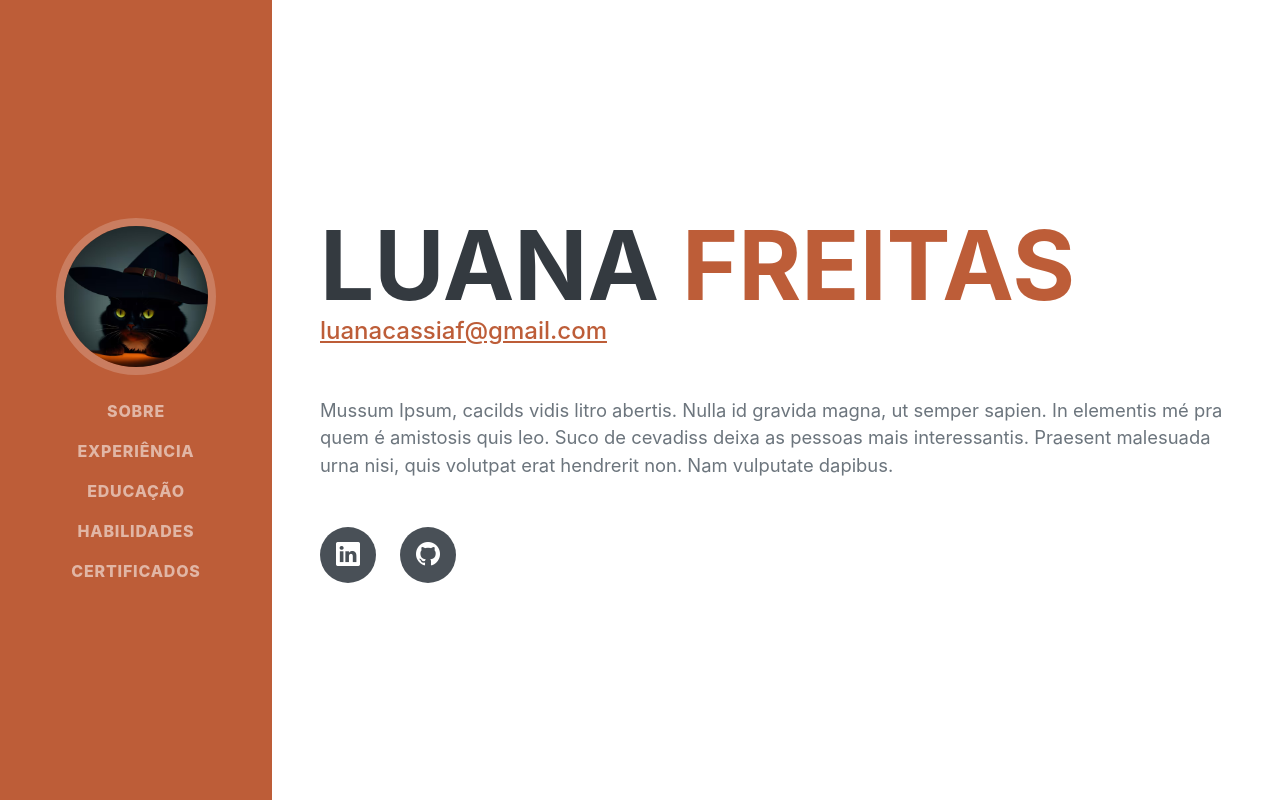
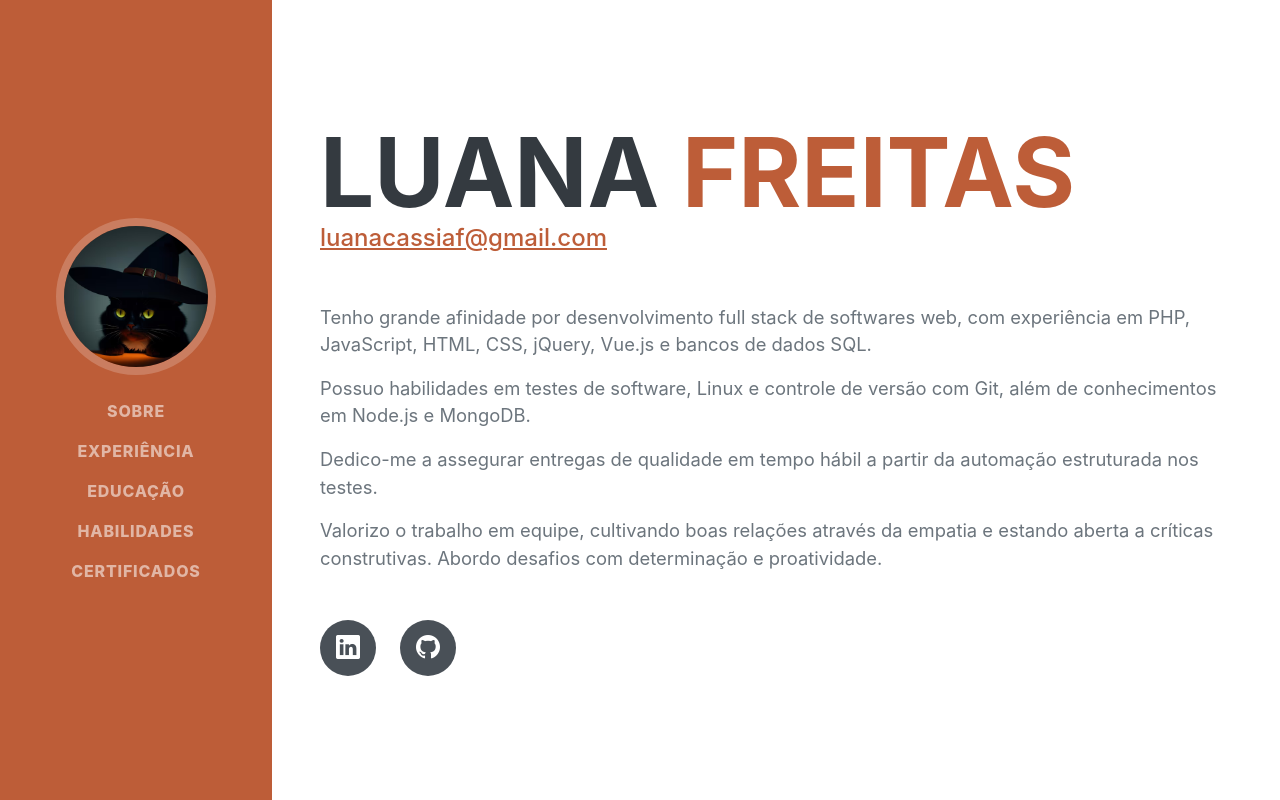
Before and after one commit to luanacassiaf/portfolio, a Vue app: page / in a window 1280 px wide. Built offline with nearby package versions, Linux system fonts and the light colour scheme; a web font is replaced by a local one.

Commit message:
style: Seção Sobre

```diff
--- a/src/views/AboutView.vue
+++ b/src/views/AboutView.vue
@@ -5,17 +5,43 @@
         Luana
         <span class="text-primary">Freitas</span>
       </h1>
+
       <div class="subheading mb-5">
         <a href="mailto:luanacassiaf@gmail.com">luanacassiaf@gmail.com</a>
       </div>
-			<p class="lead mb-5">Mussum Ipsum, cacilds vidis litro abertis. Nulla id gravida magna, ut semper sapien. In
-				elementis mé pra quem é amistosis quis leo. Suco de cevadiss deixa as pessoas mais interessantis. Praesent
-				malesuada urna nisi, quis volutpat erat hendrerit non. Nam vulputate dapibus.</p>
+
+      <p class="lead">
+        Tenho grande afinidade por desenvolvimento full stack de softwares web,
+        com experiência em PHP, JavaScript, HTML, CSS, jQuery, Vue.js e bancos
+        de dados SQL.
+      </p>
+      <p class="lead">
+        Possuo habilidades em testes de software, Linux e controle de versão com
+        Git, além de conhecimentos em Node.js e MongoDB.
+      </p>
+      <p class="lead">
+        Dedico-me a assegurar entregas de qualidade em tempo hábil a partir da
+        automação estruturada nos testes.
+      </p>
+      <p class="lead mb-5">
+        Valorizo o trabalho em equipe, cultivando boas relações através da
+        empatia e estando aberta a críticas construtivas. Abordo desafios com
+        determinação e proatividade.
+      </p>
+
       <div class="social-icons">
-				<a class="social-icon" href="https://www.linkedin.com/in/luanacassiaf/" target="_blank">
+        <a
+          class="social-icon"
+          href="https://www.linkedin.com/in/luanacassiaf/"
+          target="_blank"
+        >
           <i class="bi bi-linkedin"></i>
         </a>
-				<a class="social-icon" href="https://github.com/luanacassiaf" target="_blank">
+        <a
+          class="social-icon"
+          href="https://github.com/luanacassiaf"
+          target="_blank"
+        >
           <i class="bi bi-github"></i>
         </a>
       </div>
@@ -23,11 +49,8 @@
   </section>
 </template>
 
-<style scoped></style>
-
 <script>
 export default {
-	created() {
-	}
-}
+  created() {},
+};
 </script>
```
Lines whose indentation alone changed are shown as unchanged.
